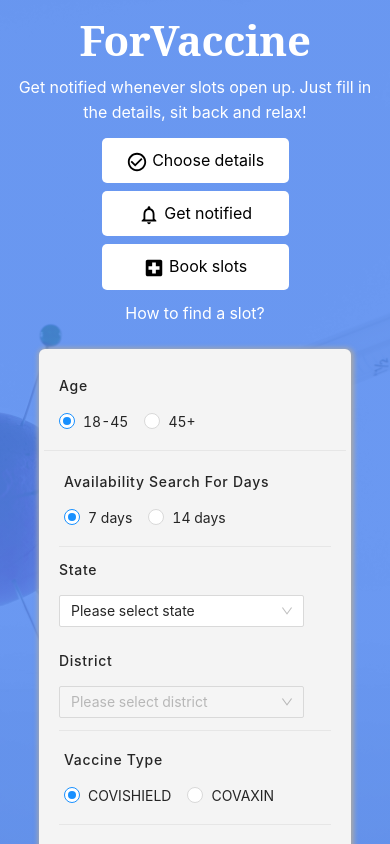
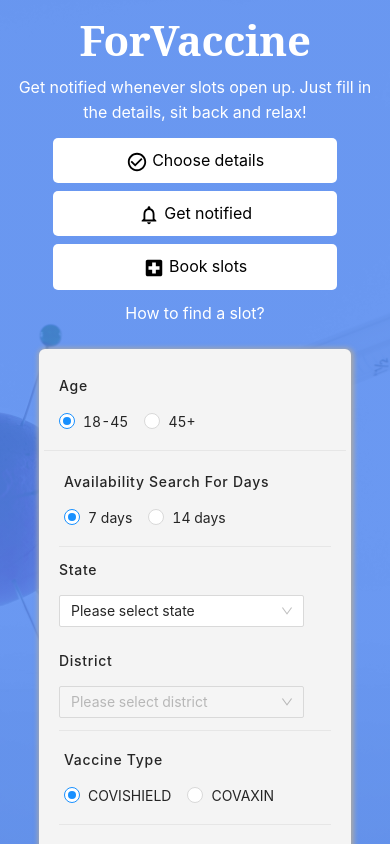
Before and after one commit to ittsprashant/go_for_vaccine, a React (Create React App) app: page / in a window 390 px wide. Shown: the top 844 px of the page. Built offline with nearby package versions, Linux system fonts and the light colour scheme.

Commit message:
ui corrections

```diff
--- a/src/App.css
+++ b/src/App.css
@@ -116,9 +116,21 @@
   padding: 20px;
 }
 
+.flex-container {
+  /* flex-direction: column !important; */
+  width: 75% !important;
+}
+
 .modal-main{
   width: 80% !important
 }
+}
+
+@media screen and (max-width: 500px) {
+  .flex-container {
+    flex-direction: column !important;
+    width: 75% !important;
+  }
 }
 
 @media screen and (max-width: 425px) {
@@ -507,12 +519,12 @@
   text-align: center;
 }
 
-@media (max-width: 1400px) {
+/* @media (max-width: 1100px) {
   .flex-container {
     flex-direction: column !important;
     width: 50%;
   }
-}
+} */
 
 /* @media (max-width: 768px) {
   .flex-container {
--- a/src/Components/Home.js
+++ b/src/Components/Home.js
@@ -450,7 +450,7 @@
                             </div>
                             <Divider />
                         </div>
-                        <div style={{ display: 'inline-block' }}>
+                        <div>
                             <button onClick={this.getNotified} id={this.state.animate_div} disabled={this.state.click_btn_disable} style={{ background: '#ff6c34', color: '#fff', borderRadius: '6px', border: 'solid 2px 3ff6c34', letterSpacing: '0.8px', padding: '4px 10px' }}>{this.state.btn_text}</button>
 
                             {/* <div id='animated_div'>Finding Slot</div>
```
